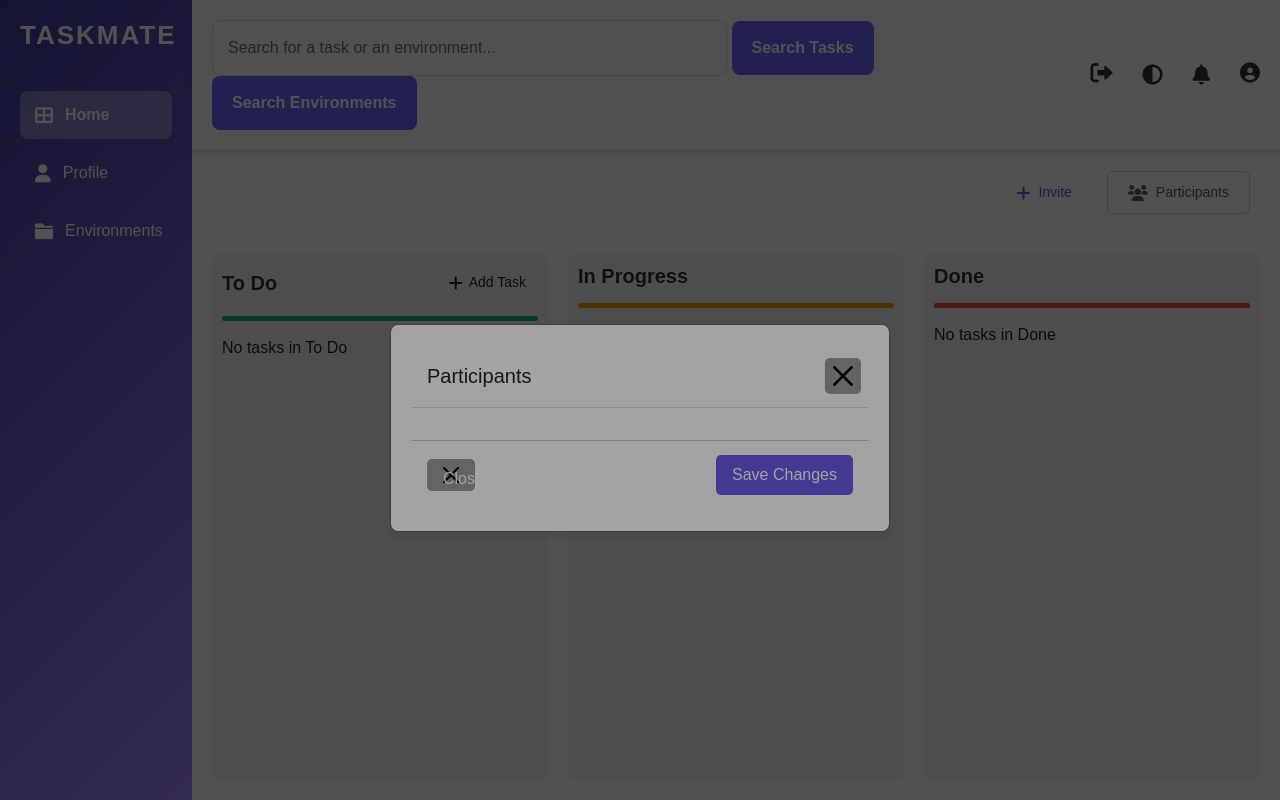
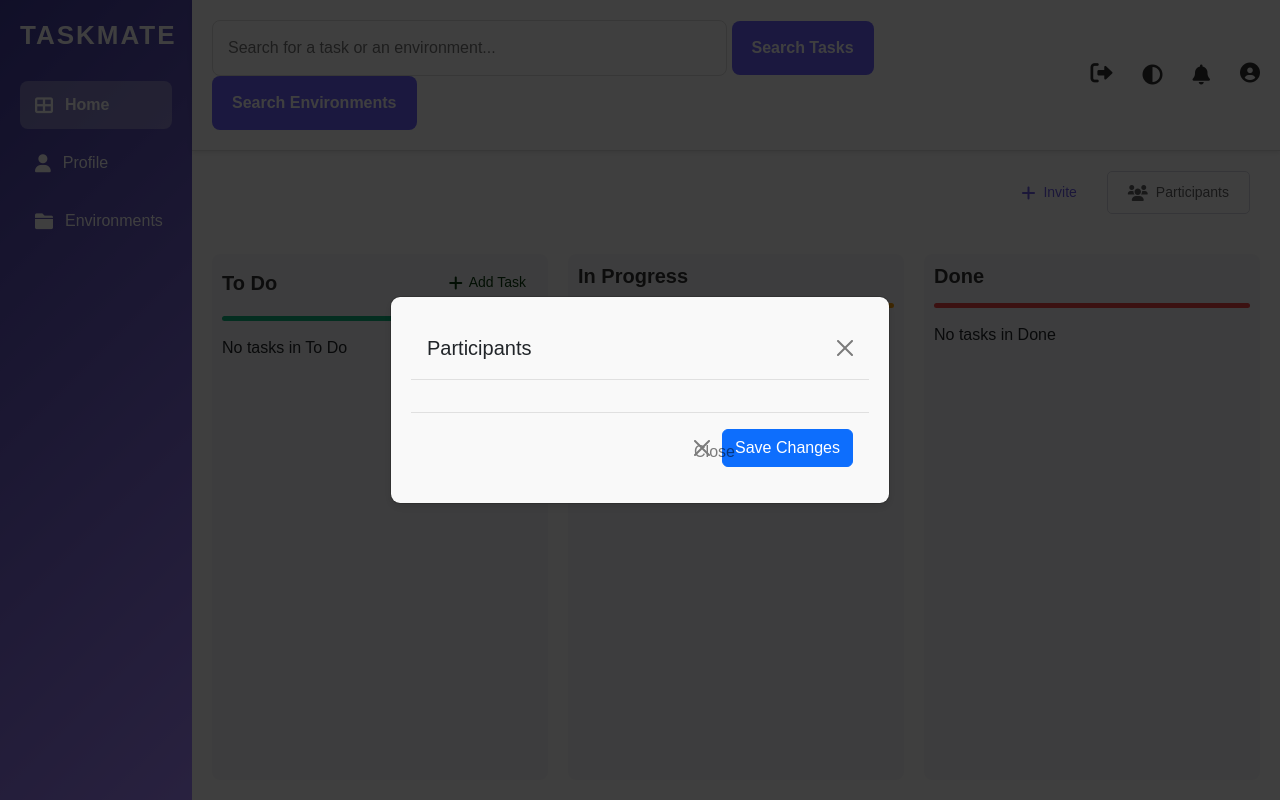
Before and after one commit to 17-doha/TaskMate-Project, a Django app: page /environment/ in a window 1280 px wide, after a click on "Participants". Run offline with Django 5.2, Linux system fonts and the light colour scheme; data that the repository does not hold is empty.

Commit message:
integrated darg and split files + popups working

```diff
--- a/taskmate/environment/templates/environment/index.html
+++ b/taskmate/environment/templates/environment/index.html
@@ -34,6 +34,7 @@
       </button>
     </div>
   </div>
+
 
   <!-- Main Content -->
   <main class="main-content">
--- a/taskmate/environment/urls.py
+++ b/taskmate/environment/urls.py
@@ -10,7 +10,7 @@ urlpatterns = [
     path('<int:environment_id>/', views.ViewTableTask, name='view_table_task'),
     path('<int:environment_id>/drag-and-drop/', views.dragAndDrop, name='drag-and-drop'),
     path('search_environment/', views.search_environment, name='search_environment'),
-    # path('add-environment/', views.add_environment, name='add_environment'),
+    path('add-environment/', views.add_environment, name='add_environment'),
     path('show_participants/<int:environment_id>/', views.ShowParticipants, name='show-participants'),
 
 ]
--- a/taskmate/environment/views.py
+++ b/taskmate/environment/views.py
@@ -340,3 +340,7 @@ def save_participant_accessibility(request):  # Not ready yet
         return JsonResponse({'success': True, 'message': 'Changes saved successfully.'})
 
     return JsonResponse({'success': False, 'message': 'Failed to save changes.'})
+
+
+def add_environment(request):
+    pass
--- a/taskmate/static/environment/css/enviroment.css
+++ b/taskmate/static/environment/css/enviroment.css
@@ -239,16 +239,6 @@ body {
   padding: 20px;
 }
 
-h1 {
-  font-size: 35px;
-  font-weight: bold;
-  display: inline-block;
-  margin: 0;
-  padding-left: 0px;
-  text-align: left;
-  word-wrap: break-word;
-}
-
 .container {
   display: flex;
   justify-content: space-between;
@@ -259,143 +249,53 @@ h1 {
 }
 
 .buttons {
-  display: flex;
-  gap: 15px;
+  display: flex; /* Use flexbox layout */
+  gap: 10px; /* Add spacing between buttons */
+  align-items: center; /* Vertically align the buttons */
 }
 
+/* Common Button Styling */
 .invite-btn,
 .participants-btn {
   display: flex;
   align-items: center;
   justify-content: center;
-  background-color: #f0f0f5;
-  color: #6c5ce7;
-  border: none;
+  background-color: #f0f0f5; /* Light background */
+  color: #6c5ce7; /* Purple text */
+  border: none; /* Remove the border */
   padding: 10px 20px;
   font-size: 14px;
   cursor: pointer;
   border-radius: 5px;
   font-weight: 500;
   text-align: center;
-  transition: all 0.3s ease;
+  transition: all 0.3s ease; /* Smooth transition */
 }
 
+/* Icon inside buttons */
 .invite-btn .icon,
 .participants-btn .icon {
   margin-right: 8px;
   font-size: 16px;
 }
 
+/* Specific Styling for Invite Button */
 .invite-btn {
-  background-color: #ffffff;
-  color: #6c5ce7;
+  background-color: #ffffff; /* White background */
+  color: #6c5ce7; /* Purple text */
 }
 
 .invite-btn:hover {
-  background-color: #c6c6ff;
+  background-color: #c6c6ff; /* Slightly darker blue on hover */
 }
 
+/* Styling for Participants Button */
 .participants-btn {
   background-color: white;
-  color: #616163;
-  border: 1px solid #d6d6e1;
+  color: #616163; /* Grey text */
+  border: 1px solid #d6d6e1; /* Grey border */
 }
 
 .participants-btn:hover {
-  background-color: #f2f2f2;
+  background-color: #f2f2f2; /* Slightly grey background on hover */
 }
-
-.modal-dialog-centered {
-  display: flex;
-  align-items: center;
-  justify-content: center;
-  height: 100%;
-}
-
-.modal {
-  display: none;
-  position: fixed;
-  top: 0;
-  left: 0;
-  width: 100%;
-  height: 100%;
-  background-color: rgba(0, 0, 0, 0.5);
-  justify-content: center;
-  align-items: center;
-  z-index: 1000;
-}
-
-.modal-backdrop {
-  opacity: 0.2 !important;
-}
-
-.modal-content {
-  background-color: white !important;
-  padding: 20px;
-  border-radius: 8px;
-}
-
-.modal-header {
-  display: flex;
-  justify-content: space-between;
-  align-items: center;
-  font-size: 20px;
-}
-
-.modal-footer {
-  display: flex;
-  justify-content: space-between;
-  align-items: center;
-  border-top: 1px solid #ccc;
-  padding-top: 10px;
-}
-
-.participant-item {
-  margin-bottom: 15px;
-  padding: 10px;
-  background-color: transparent;
-  border-radius: 5px;
-}
-
-.participant-item p {
-  display: flex;
-  justify-content: space-between;
-  align-items: center;
-}
-
-.accessibility-select {
-  width: 150px;
-  padding: 8px;
-  margin-left: 10px;
-  border-radius: 4px;
-  border: 1px solid #ccc;
-}
-
-#saveChangesBtn {
-  background-color: #6c5ce7;
-  color: white;
-  border: none;
-  padding: 8px 16px;
-  border-radius: 5px;
-  cursor: pointer;
-}
-
-#saveChangesBtn:hover {
-  background-color: #6c5ce7;
-}
-
-.btn-close {
-  background-color: #9e9b9b;
-  color: white;
-  border: none;
-  padding: 8px 16px;
-  border-radius: 5px;
-  cursor: pointer;
-  display: inline-block !important;
-  opacity: 1;
-  visibility: visible;
-}
-
-.btn-close:hover {
-  background-color: #6c757d;
-}
--- a/taskmate/static/environment/js/environment.js
+++ b/taskmate/static/environment/js/environment.js
@@ -58,10 +58,6 @@ function drop(ev) {
 
 }
 
-const environment_id = "{{ environment.environment_id }}";
-const taskCreateUrl = "{% url 'task:create_task' env_id=environment.environment_id %}";
-console.log(taskCreateUrl);
-
 document.querySelectorAll('.participants-btn').forEach(button => {
   button.addEventListener('click', function() {
     const environmentId = this.getAttribute('data-environment-id');
```
Also changed, not shown: taskmate/environment/static/environment/css/enviroment.css (+17 -117 lines), taskmate/templates/base.html (+103 -4 lines), taskmate/environment/static/environment/js/pop_up.js (line endings or trailing spaces), taskmate/static/environment/js/pop_up.js (line endings or trailing spaces).
